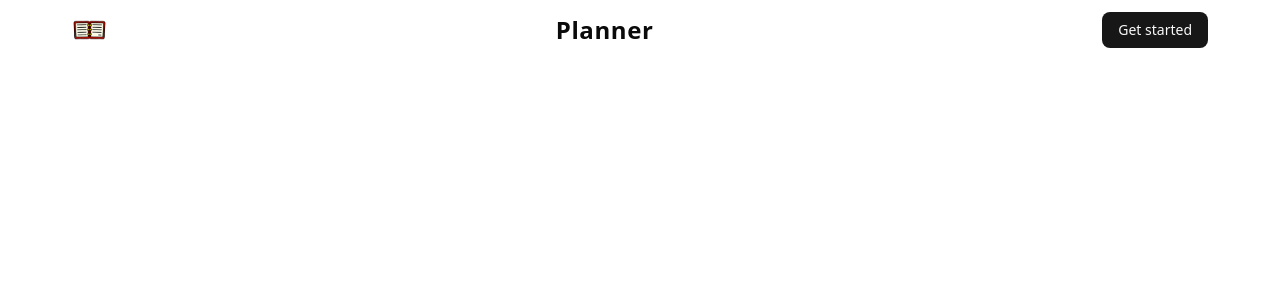
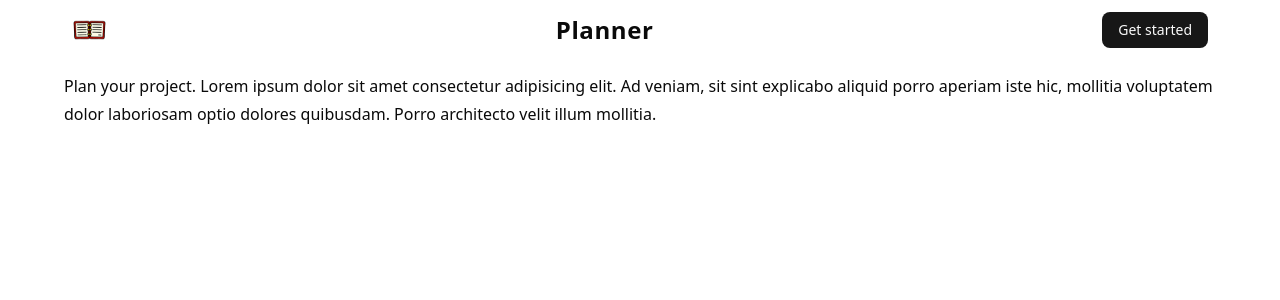
Before and after one commit to imharsha02/project-planner, a Next.js app: page / in a window 1280 px wide. Shown: the top 300 px of the page. Built offline with nearby package versions, Linux system fonts and the light colour scheme.

Commit message:
used typographyp and changed the size of the registration form

```diff
--- a/app/components/RegisterForm.tsx
+++ b/app/components/RegisterForm.tsx
@@ -65,7 +65,7 @@ export function RegisterForm() {
     <Form {...form}>
       <form
         onSubmit={form.handleSubmit(onSubmit)}
-        className="space-y-8 mx-auto my-3"
+        className="space-y-8 mx-auto my-3 w-2/3"
       >
         {error && (
           <div
--- /dev/null
+++ b/app/components/Typography/TypographyP.tsx
@@ -0,0 +1,13 @@
+export function TypographyP({
+  children,
+  className,
+}: {
+  children: React.ReactNode;
+  className?: string;
+}) {
+  return (
+    <p className={`leading-7 [&:not(:first-child)]:mt-6 ${className}`}>
+      {children}
+    </p>
+  );
+}
--- a/app/page.tsx
+++ b/app/page.tsx
@@ -1,9 +1,18 @@
 import React from "react";
 import Header from "./components/Header";
+import { TypographyP } from "./components/Typography/TypographyP";
 const Home = () => {
   return (
     <div>
       <Header />
+      <div className="my-3 mx-auto">
+        <TypographyP>
+          Plan your project. Lorem ipsum dolor sit amet consectetur adipisicing
+          elit. Ad veniam, sit sint explicabo aliquid porro aperiam iste hic,
+          mollitia voluptatem dolor laboriosam optio dolores quibusdam. Porro
+          architecto velit illum mollitia.
+        </TypographyP>
+      </div>
     </div>
   );
 };
```
